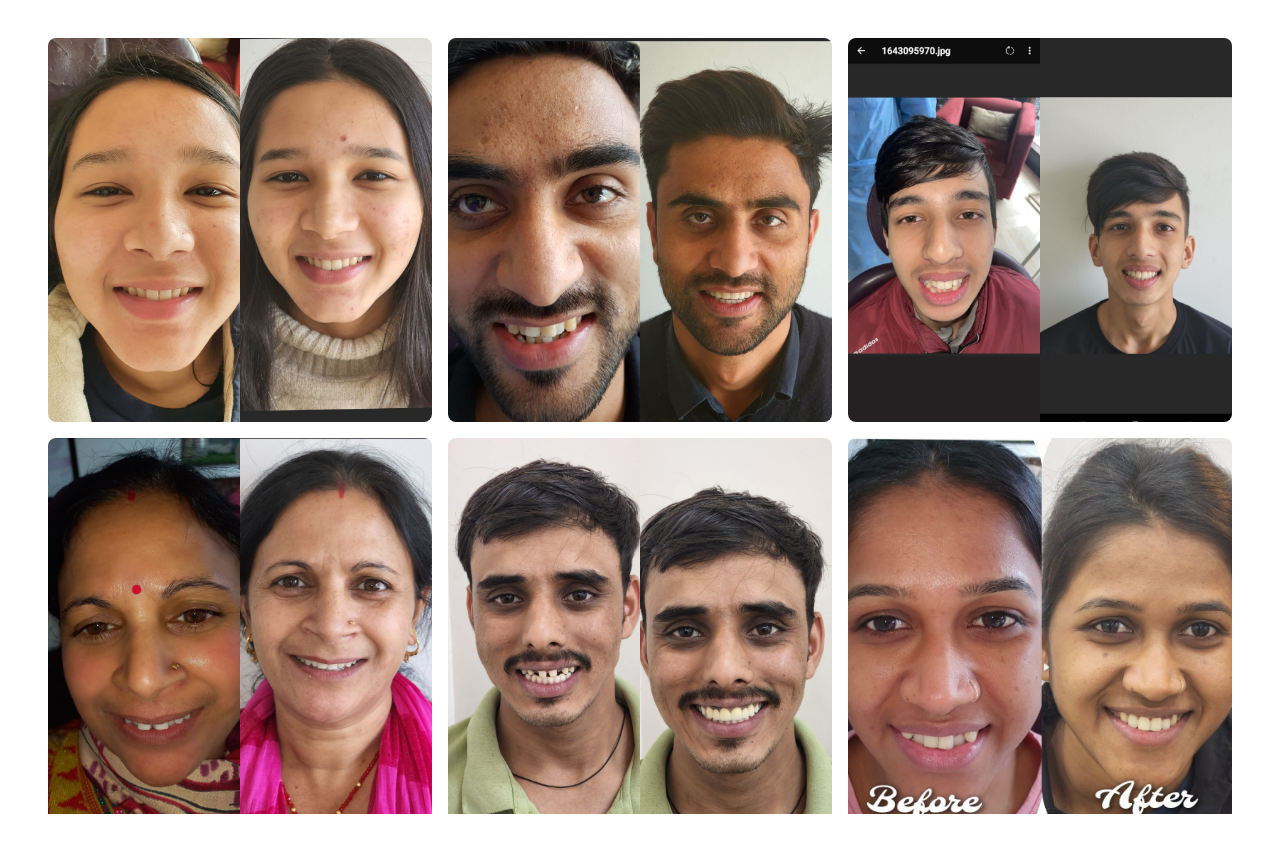
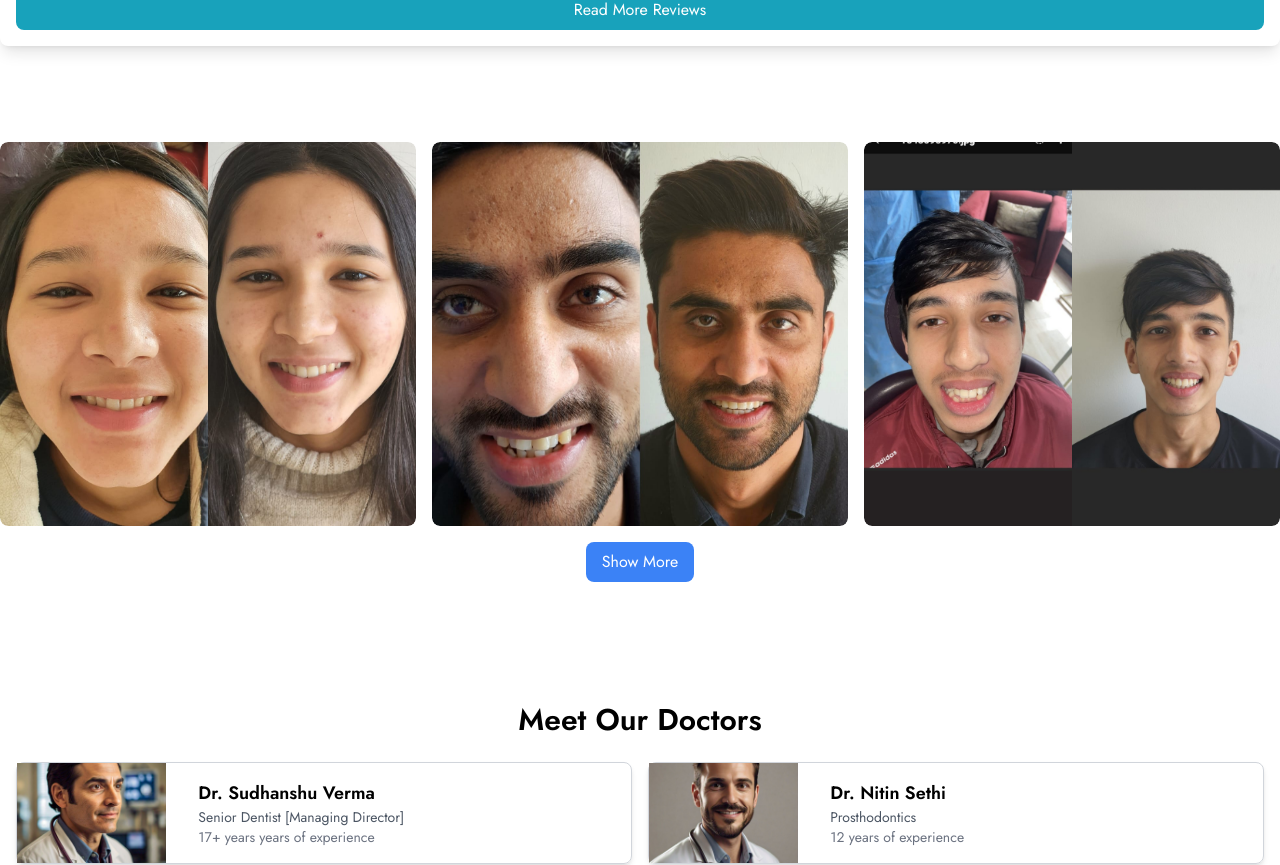
Before and after one commit to symbiote-ux/verma-dental-clinic, a Next.js app: page / in a window 1280 px wide. Shown: the part 3992-4857 px from the top of the page. Built offline with nearby package versions, Linux system fonts and the light colour scheme.

Commit message:
Add link for photo gallary

```diff
--- a/src/app/page.tsx
+++ b/src/app/page.tsx
@@ -17,9 +17,6 @@ export default function Home() {
     '/treatmentGallery/00.jpeg',
     '/treatmentGallery/01.jpeg',
     '/treatmentGallery/1.png',
-    '/treatmentGallery/2.png',
-    '/treatmentGallery/3.png',
-    '/treatmentGallery/5.jpeg',
   ];
   return (
     <main>
@@ -27,7 +24,7 @@ export default function Home() {
       <Services />
       <ProductPhotoCollage images={images} />
       <ReviewOverview />
-      <ProductPhotoCollage images={results} />
+      <ProductPhotoCollage link="/results" images={results} />
       <AboutDoctorOverview />
     </main>
   );
--- a/src/components/overview/ProductPhotoCollage.js
+++ b/src/components/overview/ProductPhotoCollage.js
@@ -1,16 +1,17 @@
 'use client';
 
 import Image from 'next/image';
+import Link from 'next/link';
 
-export const ProductPhotoCollage = ({ images }) => {
+export const ProductPhotoCollage = ({ images, link = "" }) => {
   return (
-    <div className="relative w-full h-screen flex justify-center items-center overflow-y-auto py-6">
+    <div className="relative w-full flex flex-col justify-center items-center overflow-y-auto py-6">
       {/* Photo Grid */}
-      <div className="grid grid-cols-1 gap-4 sm:grid-cols-2 md:grid-cols-3 h-full">
+      <div className="grid grid-cols-1 w-full sm:grid-cols-2 md:grid-cols-3 gap-4 h-full">
         {images.map((src, index) => (
           <div
             key={index}
-            className="relative w-72 h-72 sm:w-80 sm:h-80 md:w-96 md:h-96 overflow-hidden flex-shrink-0"
+            className="relative w-full h-64 sm:h-72 md:h-80 lg:h-96 overflow-hidden rounded-lg"
           >
             <Image
               src={src}
@@ -22,6 +23,14 @@ export const ProductPhotoCollage = ({ images }) => {
           </div>
         ))}
       </div>
+
+      {/* Show More Button */}
+      {link && <Link
+        href={link}
+        className="mt-4 px-4 py-2 bg-blue-500 text-white rounded-lg hover:bg-blue-600 transition duration-200"
+      >
+        Show More
+      </Link>}
     </div>
   );
 };
--- a/src/components/overview/review-overview.js
+++ b/src/components/overview/review-overview.js
@@ -9,7 +9,7 @@ export const ReviewOverview = () => {
       </h2>
 
       <div className="gap-6 pb-6">
-        <div className="flex gap-4">
+        <div className="grid grid-cols-1 sm:grid-cols-2 gap-4">
           {/* Example Reviews */}
           <div className="bg-white p-4 shadow-lg rounded-lg flex flex-col gap-4 min-w-[300px] md:min-w-[400px]">
             <div className="flex-shrink-0">
@@ -40,6 +40,7 @@ export const ReviewOverview = () => {
             </div>
           </div>
 
+        </div>
         {/* Button to Read More Reviews */}
         <div className="bg-white p-4 shadow-lg rounded-lg flex flex-col justify-center gap-4 min-w-[300px] md:min-w-[400px]">
           <Link
@@ -51,6 +52,5 @@ export const ReviewOverview = () => {
         </div>
       </div>
     </div>
-    </div>
   );
 };
```
Lines whose indentation alone changed are shown as unchanged.
